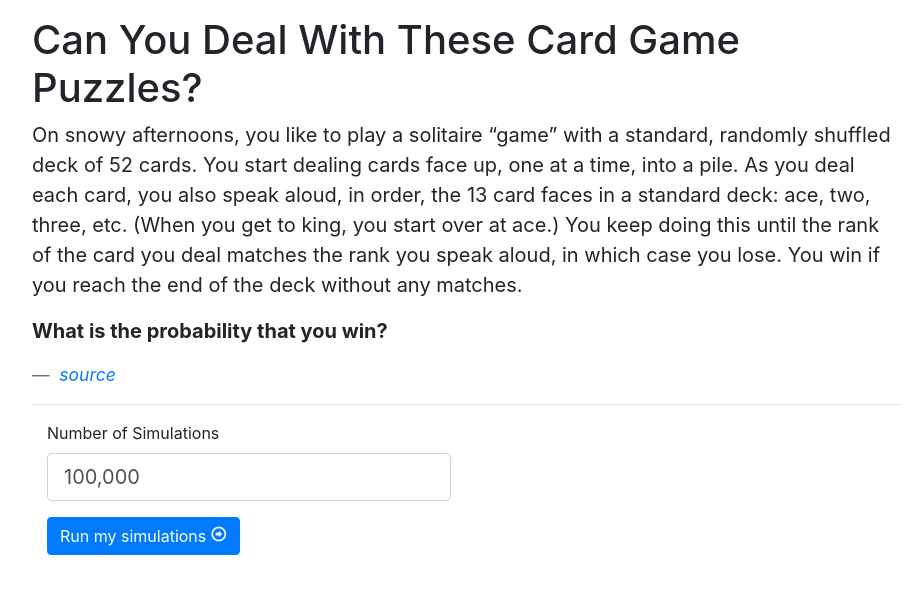
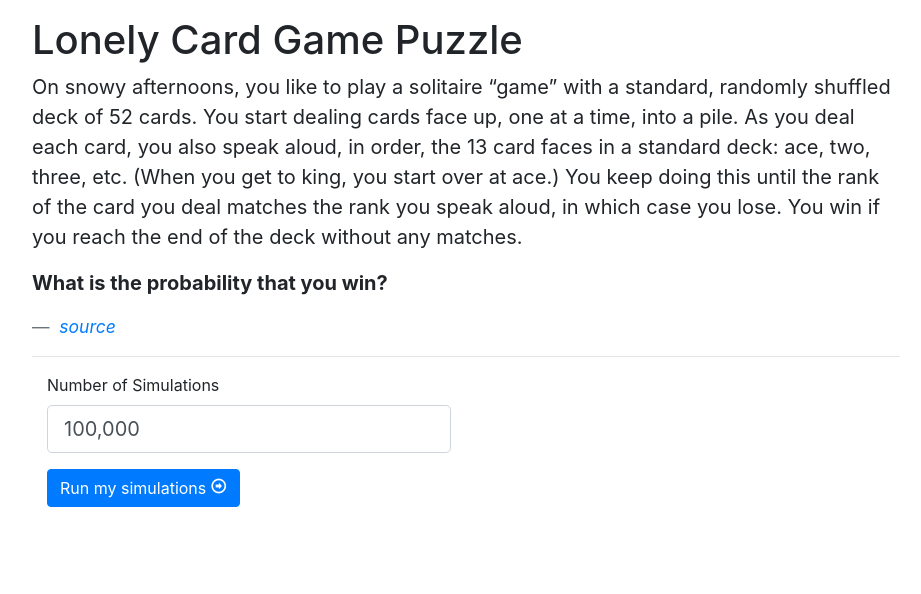
Before and after one commit to romellem/can-you-deal-with-these-card-game-puzzles, a plain HTML site: page index.html in a window 1280 px wide. Shown: the whole page, without its empty margins (174-1095 px from the left). Drawn offline with nearby package versions, Linux system fonts and the light colour scheme.

Commit message:
Change title

```diff
--- a/index.html
+++ b/index.html
@@ -3,7 +3,7 @@
 	<head>
 		<meta charset="utf-8">
 		<meta http-equiv="x-ua-compatible" content="ie=edge">
-		<title>Can You Deal With These Card Game Puzzles - Solution</title>
+		<title>Can You Deal With These Card Game Puzzles - Lonely Card Game Puzzle - Solution</title>
 		<meta name="description" content="Soliatire-esque card game from FiveThirtyEight's The Riddler, 2016-12-30">
 		<meta name="viewport" content="width=device-width, initial-scale=1">
 
@@ -64,7 +64,7 @@
 	<section id="main">
 
 		<header>
-			<h1>Can You Deal With These Card Game Puzzles?</h1>
+			<h1>Lonely Card Game Puzzle</h1>
 			<blockquote class="blockquote" cite="http://fivethirtyeight.com/features/can-you-deal-with-these-card-game-puzzles/">
 				<p>On snowy afternoons, you like to play a solitaire &ldquo;game&rdquo; with a standard,
 				randomly shuffled deck of 52 cards. You start dealing cards face up, one at a time,
```
